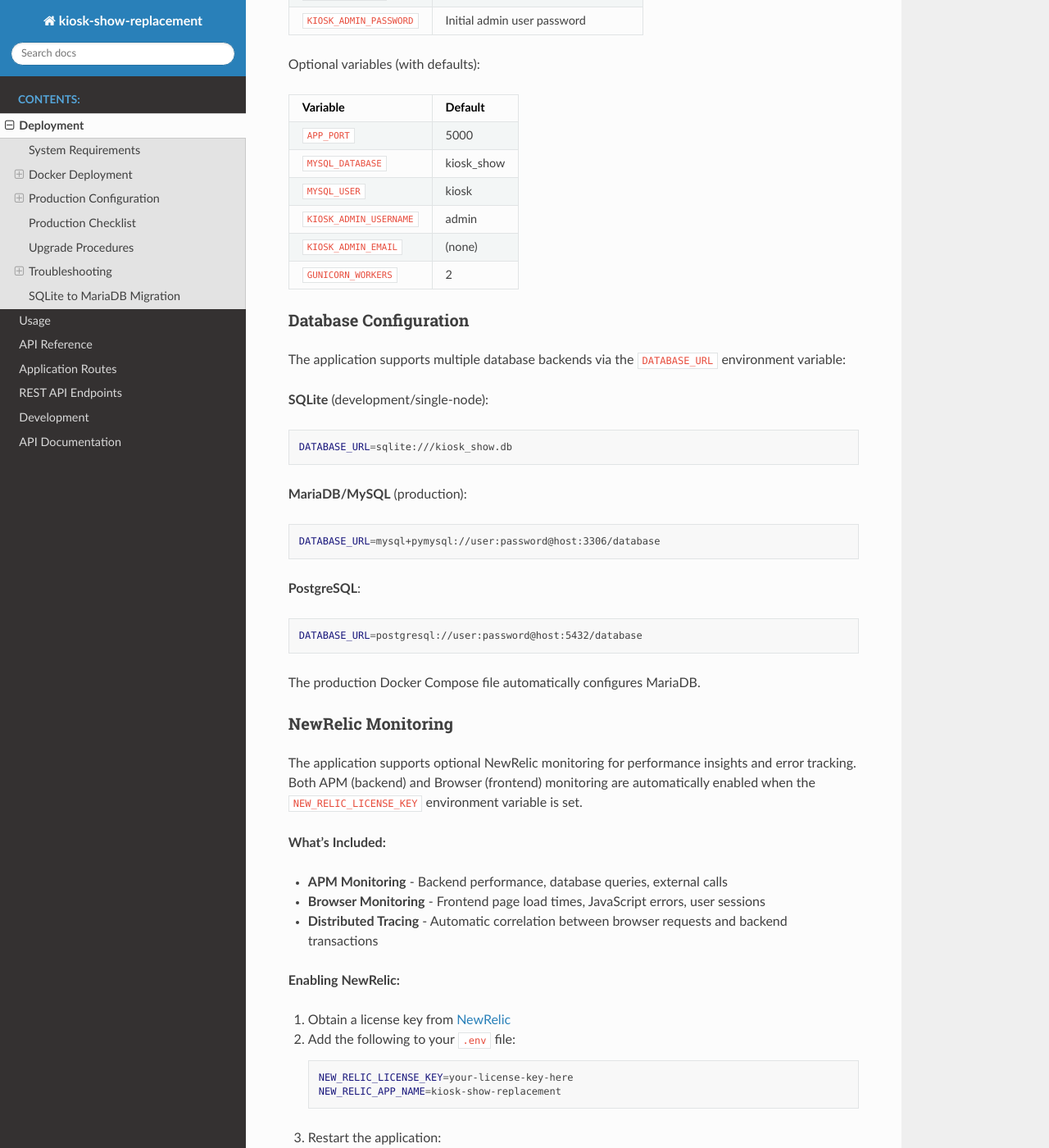
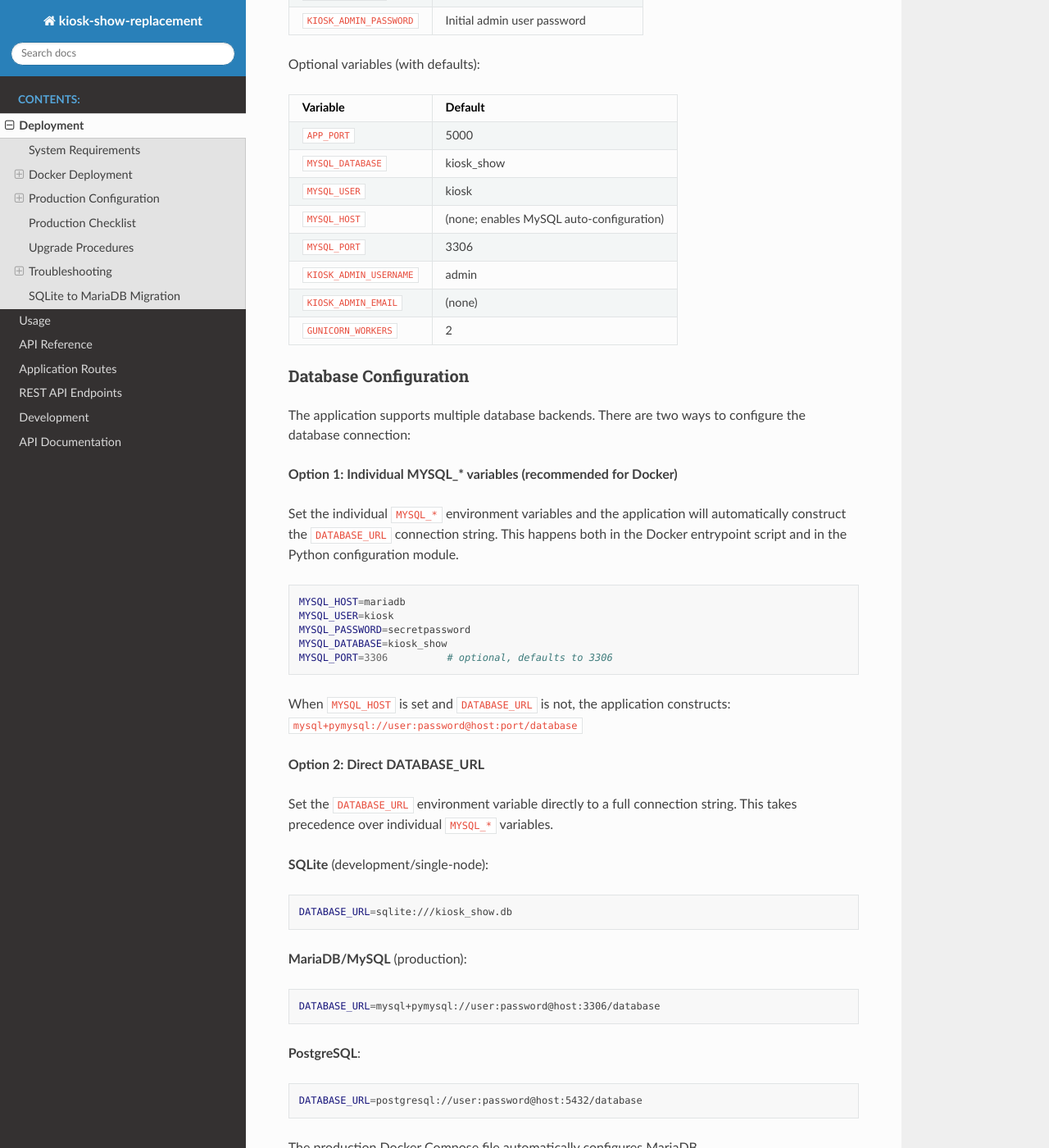
Before and after one commit to jantman/kiosk-show-replacement, a Sphinx documentation site: the page built from docs/deployment.rst, in a window 1280 px wide and 1400 px high, scrolled down 2627 px. Shown: the whole window at 82% size. Built offline with Sphinx 7.4.7 and the Read the Docs theme 3.1.0, drawn with Linux system fonts in a browser that asks for light colours; some of the changed text lies outside the part shown.

Commit message:
Auto-construct DATABASE_URL from MYSQL_* env vars to prevent silent SQLite fallback
When the container was run with individual MYSQL_* environment variables
(MYSQL_HOST, MYSQL_USER, MYSQL_PASSWORD, MYSQL_DATABASE) but without
DATABASE_URL, the application silently fell back to an ephemeral SQLite
database inside the container. Health checks passed (SELECT 1 works on
SQLite), but all data was lost on container restart.

This commit adds three layers of defense:

1. Python config module (kiosk_show_replacement/config/__init__.py):
   - build_mysql_url_from_env(): constructs mysql+pymysql:// URL from
     MYSQL_* env vars with URL-encoding for special characters
   - validate_database_config(): returns errors for partial MYSQL_* config
     or production resolving to SQLite; warnings for MYSQL_* vars set
     alongside SQLite URI
   - ProductionConfig now uses build_mysql_url_from_env() as fallback
     before SQLite

2. Docker entrypoint (docker-entrypoint.sh):
   - Belt-and-suspenders shell construction of DATABASE_URL from MYSQL_*
     vars with ${VAR:?message} for clear error messages on missing vars

3. Application startup validation (kiosk_show_replacement/app.py):
   - create_app() calls validate_database_config() after loading config
   - Raises ValueError on errors (prevents startup with misconfigured DB)
   - Logs warnings for suspicious but non-fatal configurations

Additionally:
- Health check responses now include database_type field ("sqlite",
  "mysql", "postgresql", or "unknown") for easier debugging
- Documentation updated with auto-construction explanation, MYSQL_HOST/
  MYSQL_PORT in optional variables table, and troubleshooting entry for
  "Data disappearing after restart"
- .env.docker.example updated with MYSQL_HOST and MYSQL_PORT comments
- 22 new unit tests covering config helpers and health check enhancement

Co-Authored-By: Claude Opus 4.6 <noreply@anthropic.com>

```diff
--- a/docs/deployment.rst
+++ b/docs/deployment.rst
@@ -140,6 +140,8 @@ Variable                  Default
 ``APP_PORT``              5000
 ``MYSQL_DATABASE``        kiosk_show
 ``MYSQL_USER``            kiosk
+``MYSQL_HOST``            (none; enables MySQL auto-configuration)
+``MYSQL_PORT``            3306
 ``KIOSK_ADMIN_USERNAME``  admin
 ``KIOSK_ADMIN_EMAIL``     (none)
 ``GUNICORN_WORKERS``      2
@@ -148,8 +150,30 @@ Variable                  Default
 Database Configuration
 ~~~~~~~~~~~~~~~~~~~~~~
 
-The application supports multiple database backends via the ``DATABASE_URL``
-environment variable:
+The application supports multiple database backends. There are two ways to
+configure the database connection:
+
+**Option 1: Individual MYSQL_* variables (recommended for Docker)**
+
+Set the individual ``MYSQL_*`` environment variables and the application will
+automatically construct the ``DATABASE_URL`` connection string. This happens
+both in the Docker entrypoint script and in the Python configuration module.
+
+.. code-block:: bash
+
+   MYSQL_HOST=mariadb
+   MYSQL_USER=kiosk
+   MYSQL_PASSWORD=secretpassword
+   MYSQL_DATABASE=kiosk_show
+   MYSQL_PORT=3306          # optional, defaults to 3306
+
+When ``MYSQL_HOST`` is set and ``DATABASE_URL`` is not, the application
+constructs: ``mysql+pymysql://user:password@host:port/database``
+
+**Option 2: Direct DATABASE_URL**
+
+Set the ``DATABASE_URL`` environment variable directly to a full connection
+string. This takes precedence over individual ``MYSQL_*`` variables.
 
 **SQLite** (development/single-node):
 
@@ -170,6 +194,13 @@ environment variable:
    DATABASE_URL=postgresql://user:password@host:5432/database
 
 The production Docker Compose file automatically configures MariaDB.
+
+.. important::
+
+   In production mode, the application **will not start** if the database
+   resolves to SQLite. You must configure either ``DATABASE_URL`` or the
+   ``MYSQL_*`` variables. This prevents silent data loss from an ephemeral
+   SQLite database inside a container.
 
 NewRelic Monitoring
 ~~~~~~~~~~~~~~~~~~~
@@ -486,6 +517,38 @@ during initialization. If the data directory has overly permissive permissions
 **Prevention:** Always create the data directories with correct ownership before
 first run (see Quick Start step 4).
 
+Data disappearing after container restart
+~~~~~~~~~~~~~~~~~~~~~~~~~~~~~~~~~~~~~~~~~~
+
+If your data disappears after restarting the container, the application is
+likely using an ephemeral SQLite database inside the container instead of your
+configured MySQL/MariaDB database.
+
+**Symptoms:**
+
+* Data lost on container restart
+* MySQL database has no tables
+* Health check ``/health/db`` shows ``database_type: "sqlite"``
+
+**Cause:** The application only reads the ``DATABASE_URL`` environment variable
+for its connection string. If you set individual ``MYSQL_*`` variables but not
+``DATABASE_URL``, and are not using ``docker-compose.prod.yml`` (which constructs
+it automatically), the app falls back to SQLite.
+
+**Solution:**
+
+As of version 0.3.0, the application automatically constructs ``DATABASE_URL``
+from ``MYSQL_*`` variables. For older versions, either:
+
+1. Set ``DATABASE_URL`` explicitly, or
+2. Use ``docker-compose.prod.yml`` which constructs it for you
+
+You can verify which database is in use via the health endpoint:
+
+.. code-block:: bash
+
+   curl http://localhost:5000/health/db | jq .database_type
+
 Health check failing
 ~~~~~~~~~~~~~~~~~~~~
 
```
Also changed, not shown: docs/features/completed/db-issues.md (added, +170 -0 lines), docs/features/db-issues.md (deleted, +0 -26 lines), 7 other files.
